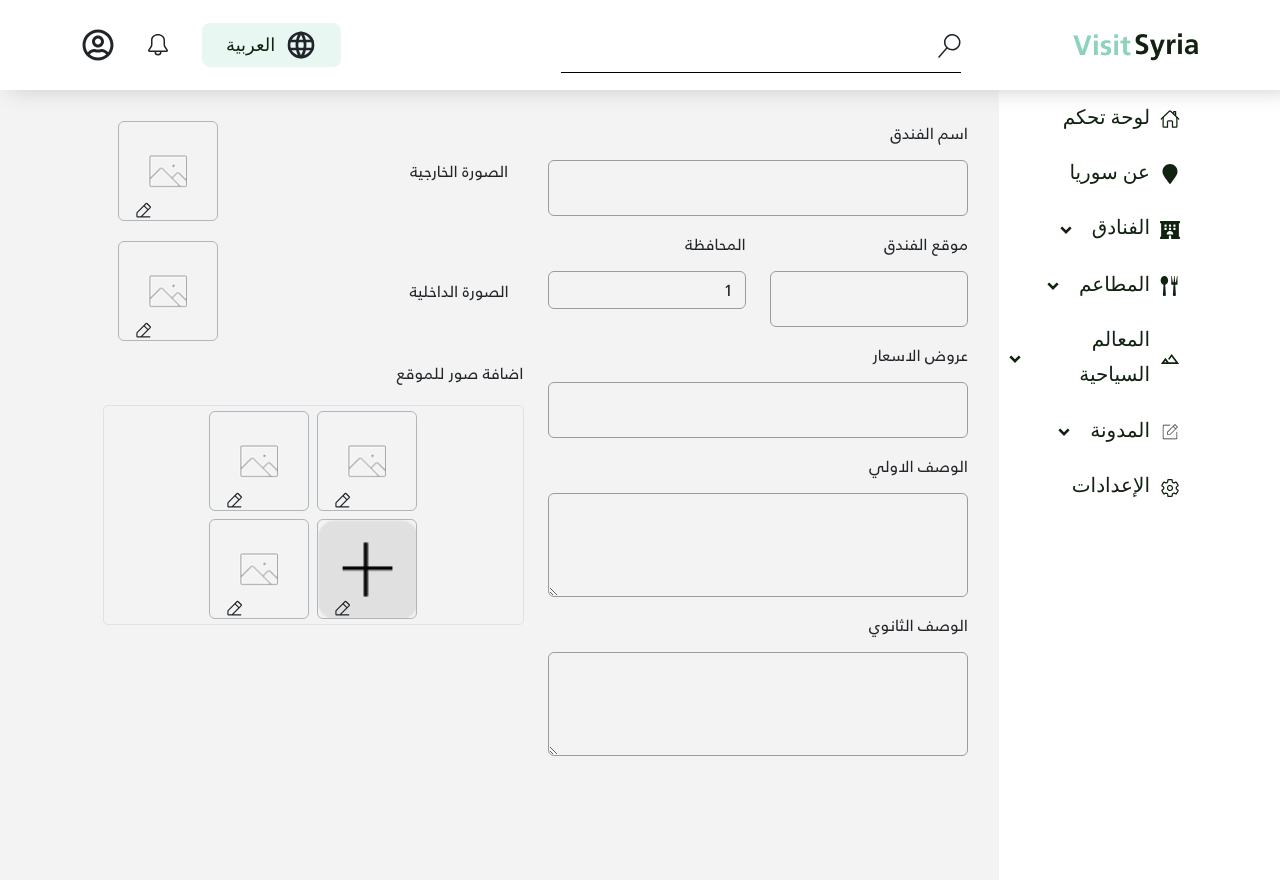
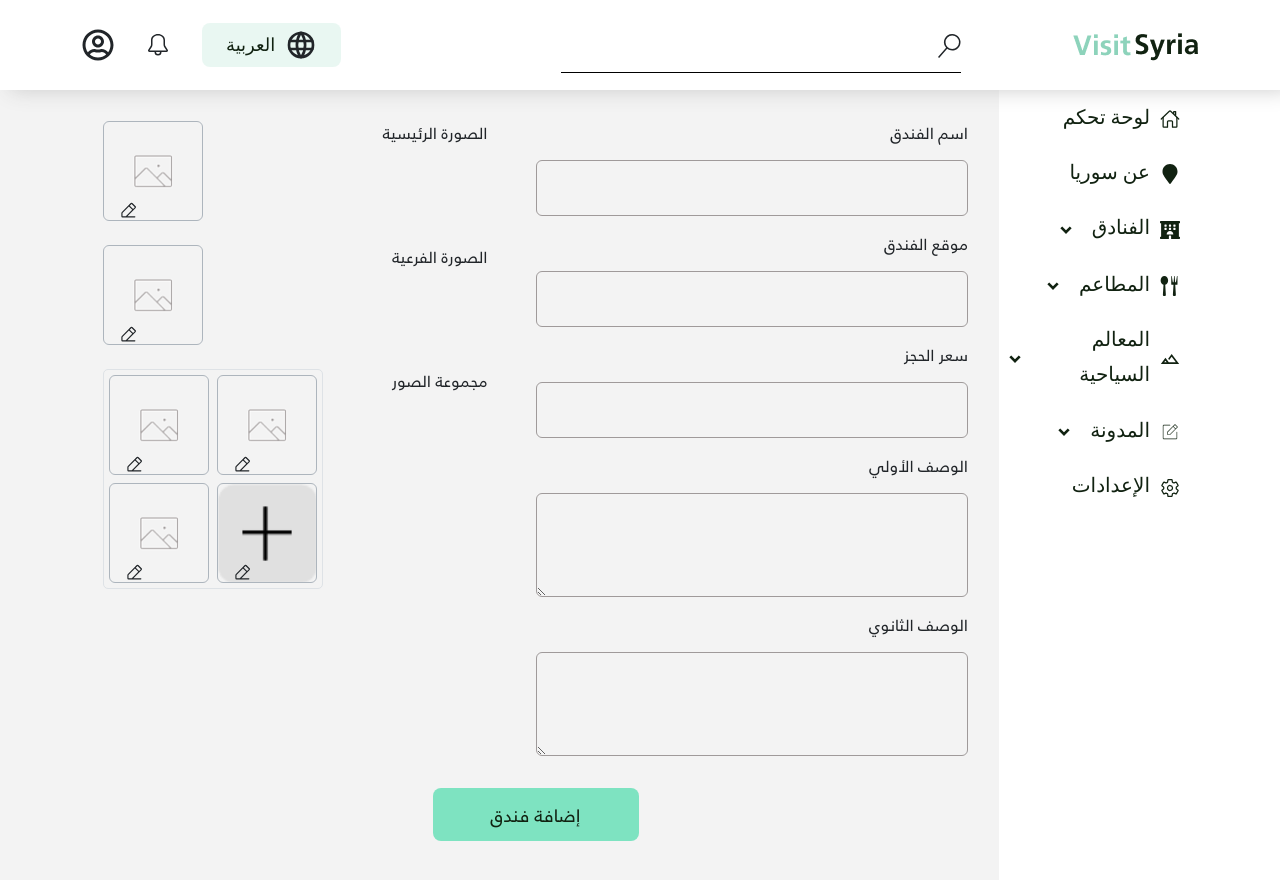
Before and after one commit to MoonesMezher/visit-syria-dashboard, a React (Vite) app: page /hotels/add in a window 1280 px wide. Shown: the top 880 px of the page. Before the commit the page ends 824 px from the top, so only its background shows below. Built offline with nearby package versions, Linux system fonts and the light colour scheme.

Commit message:
filter and sort data

```diff
--- a/src/components/Shared/MainSearchInput/MainSearchInput.jsx
+++ b/src/components/Shared/MainSearchInput/MainSearchInput.jsx
@@ -1,9 +1,17 @@
 import { VscSearch } from "react-icons/vsc"
 import "./MainSearchInput.css"
-const MainSearchInput = () => {
+const MainSearchInput = ({placeholder,onChange }) => {
+
+        const handleChange = (event) => {
+            if (onChange) {
+                onChange(event);
+            }
+        };
+
     return (
+
         <div className="search-box-ay">
-            <input type='text' name='search' placeholder="بحث عن فندق"/>
+            <input type='text' name='search' onChange={handleChange} placeholder={placeholder}/>
             <VscSearch className='search-icon'/>
         </div>
     )
--- a/src/constant/api/FetchData.js
+++ b/src/constant/api/FetchData.js
@@ -22,23 +22,24 @@ export const useFetchCities = () => {
 };
 
 // Custom Hook for Fetching Hotels
-export const useFetchHotels = (currentPage,getItem) => {
+export const useFetchHotels = (currentPage,getItem, selectedCity, sortBy) => {
     const [hotels, setHotels] = useState([]);
     const [totalPages, setTotalPages] = useState(0);
     const [isLoadingHotels, setIsLoadingHotels] = useState(false);
 
     useEffect(() => {
         setIsLoadingHotels(true);
-        axios.get(`http://127.0.0.1:8000/api/hotels?page=${currentPage}`)
+        const cityQuery = selectedCity ? `&city=${selectedCity}` : '';
+        const sortQuery = sortBy ? `&sort_by=${sortBy}` : '';
+        axios.get(`http://127.0.0.1:8000/api/hotels?page=${currentPage}${cityQuery}${sortQuery}`)
             .then(res => {
                 setHotels(res.data.data);
                 setTotalPages(res.data.pagination.total_pages);
             })
             .finally(() => setIsLoadingHotels(false));
-    }, [currentPage,getItem]);
-
-    return { hotels, totalPages, isLoadingHotels };
-};
+        }, [currentPage, getItem, selectedCity, sortBy]);
+        return { hotels, totalPages, isLoadingHotels };
+    };
 
 export const deleteItem = (itemId,setGetItem) => {
     axios.delete(`http://127.0.0.1:8000/api/hotels/${itemId}`, null)
--- a/src/pages/AddHotel/AddHotel.jsx
+++ b/src/pages/AddHotel/AddHotel.jsx
@@ -1,42 +1,87 @@
-import { useState } from "react"
-import "./AddHotel.css"
-import MainInput from "../../components/Shared/MainInput/MainInput"
-import MainPhotoInput from "../../components/Shared/MainPhotoInput/MainPhotoInput"
+import MainInput from "../../components/Shared/MainInput/MainInput";
 import MainPhotoGroupInput from "../../components/Shared/MainPhotoGroupInput/MainPhotoGroupInput";
+import MainPhotoInput from "../../components/Shared/MainPhotoInput/MainPhotoInput";
+import MainButton from '../../components/Shared/MainButton/MainButton'
+import { useState } from "react";
+import axios from "axios";
+// import APIS from "../../constant/api";
+import { toast } from "react-toastify";
+import { useNavigate } from "react-router-dom";
 
 const AddHotel = () => {
-    const [img,setImg] = useState("");
-    const [multiImg,setMultiImg] = useState("");
+const [imgs, setImgs] = useState([]);
+const [logo, setLogo] = useState();
+const [cover, setCover] = useState();
+const [name, setName] = useState();
+const [location, setLocation] = useState();
+const [city, setCity] = useState();
+const [price, setPrice] = useState();
+const [mainDesc, setMainDesc] = useState();
+const [secondDesc, setSecondDesc] = useState();
+
+const to = useNavigate();
+
+const handleAddHotel = async () => {
+    const data = new FormData();
+
+    data.append('name', name)
+    data.append('city_id', city)
+    data.append('location', location)
+    data.append('price', price)
+    data.append('primary_description', mainDesc)
+    data.append('secondary_description', secondDesc)
+    data.append('imgs', imgs)
+    data.append('cover_img', cover)
+    data.append('logo', logo)
+
+    axios.post('http://127.0.0.1:8000/api/hotels', data, {
+    headers: {
+        'Content-Type': 'multipart/form-data',
+        'Authorization': 'Bearer ' + localStorage.getItem('token')
+    }
+    })
+    .then(res => {
+        if(res.statusCode === 200) {
+        toast.success('تمت الإضافة بنجاح')
+        to('/resturants');
+        }
+    })
+    .catch(err =>{
+        toast.error(err.message)
+    });
+}
+
 return (
-        <section className="add-hotel-ay">
-            <div className="row">
-                <div className="col add-img-ay">
-                    <div className="main-photo-ay">
-                        <label htmlFor="">الصورة الخارجية</label><MainPhotoInput img={img} setImg={setImg}/>
+    <>
+    <section className="d-flex justify-content-end w-100 gap-5">
+        <div className="d-flex flex-column gap-4 flex-fill">
+        <div className="d-flex justify-content-between">
+            <MainPhotoInput img={cover} setImg={setCover}/>
+            <label>الصورة الرئيسية</label>
         </div>
-                    <div className="main-photo-ay">
-                        <label htmlFor="">الصورة الداخلية</label><MainPhotoInput img={img} setImg={setImg}/>
+        <div className="d-flex justify-content-between">
+            <MainPhotoInput img={logo} setImg={setLogo}/>
+            <label className="">الصورة الفرعية</label>
         </div>
-                    <label htmlFor=""> اضافة صور للموقع</label>
-                    <MainPhotoGroupInput imgs={multiImg} setImgs={setMultiImg}/>
-                </div>
-                <div className="col">
-                    <MainInput label={'اسم الفندق'} type={'text'}/>
-                    <div className="row location-row-ay">
-                        <div className="col">
-                            <MainInput label={'المحافظة'} type={'select'} options={[1, 2, 3, 4]}/>
-                        </div>
-                        <div className="col">
-                            <MainInput label={'موقع الفندق'} type={'text'}/>
+        <div className="d-flex justify-content-between">
+            <MainPhotoGroupInput imgs={imgs} setImgs={setImgs}/>
+            <label>مجموعة الصور</label>
         </div>
         </div>
-                    <MainInput label={'عروض الاسعار'} type={'text'}/>
-                    <MainInput label={'الوصف الاولي'} type={'textarea'}/>
-                    <MainInput label={'الوصف الثانوي'} type={'textarea'}/>
-                </div>
+        <div className="w-50">
+        <MainInput label={'اسم الفندق'} name={'name'} value={name} setInputValue={setName} type={'text'} options={''}/>
+        <MainInput label={'موقع الفندق'} name={'location'} value={location} setInputValue={setLocation} type={'text'} options={''}/>
+        <MainInput label={'سعر الحجز '} name={'price'} value={price} setInputValue={setPrice} type={'text'} options={''}/>
+        <MainInput label={'الوصف الأولي'} name={'main-desc'} setInputValue={setMainDesc} value={mainDesc} type={'textarea'} options={''}/>
+        <MainInput label={'الوصف الثانوي'} name={'second-desc'} value={secondDesc} setInputValue={setSecondDesc} type={'textarea'} options={''}/>
         </div>
     </section>
-    )
-}
+    <div className="mx-auto mt-3" style={{width: 'fit-content'}} onClick={handleAddHotel}>
+        <MainButton text={'إضافة فندق'}/>
+    </div>
+    </>
+);
+};
+
 
 export default AddHotel
--- a/src/pages/Hotel/Hotel.jsx
+++ b/src/pages/Hotel/Hotel.jsx
@@ -3,46 +3,70 @@ import MainTable from "../../components/Shared/MainTable/MainTable";
 import "./Hotel.css"
 import MainButton from "../../components/Shared/MainButton/MainButton";
 import MainSearchInput from "../../components/Shared/MainSearchInput/MainSearchInput";
-import { useState } from "react";
+import { useEffect, useState } from "react";
 import { useNavigate } from "react-router-dom";
 import { deleteItem, useFetchCities, useFetchHotels } from "../../constant/api/FetchData";
 
 const Hotel = () => {
 
-    const options = ['id','اسم الفندق','المحافظة','عروض الاسعار'];
+    const options = [
+        { label: 'الاسم', value: 'name' },
+        { label: 'المدينة', value: 'city_name' },
+        { label: 'سعر الحجز', value: 'price' }
+    ];
     const headers = ["id", "اسم الفندق", "الموقع", "الوصف", "عرض الأسعار"];
     const [currentPage, setCurrentPage] = useState(1);
     const [getItem, setGetItem] = useState(true);
+    const [selectedCity, setSelectedCity] = useState('');
+    const [sortBy,setSortBy] = useState('');
     const navigate = useNavigate()
 
     // Fetch data (cities and hotels)
     const { cities, cityNames, isLoadingCities } = useFetchCities();
-    const { hotels, totalPages, isLoadingHotels } = useFetchHotels(currentPage,getItem);
+    const { hotels, totalPages, isLoadingHotels } = useFetchHotels(currentPage,getItem, selectedCity, sortBy);
     const isLoading = isLoadingCities || isLoadingHotels;
+    // State for managing the search query
+    const [searchQuery, setSearchQuery] = useState("");
+
+
+    const transformedHotels = hotels.map(hotel => ({
+        id: hotel.id, // Explicitly naming the itemId
+        data: [
+            hotel.id,
+            hotel.name,
+            hotel.city_name,
+            hotel.primary_description,
+            hotel.price,
+        ]
+    }));
+
+    // Filter hotels based on the search query
+    const filteredHotels = searchQuery
+    ? transformedHotels.filter(hotel =>
+            hotel.data[1].toLowerCase().includes(searchQuery.toLowerCase())
+        )
+    : transformedHotels;
+
 
     // Function to handle page change
     const handlePageChange = (pageNumber) => {
         setCurrentPage(pageNumber);
     };
 
-    const transformedHotels = hotels.map(hotel => ({
-        id: hotel.id, // Explicitly naming the itemId
-        data: [
-            hotel.id,
-            hotel.name,
-            hotel.city_id,
-            hotel.primary_description,
-            hotel.price,
-        ]
-    }));
-
+    //  Function to handle Delete hotel
     const handleDelete = (itemId) => {
         deleteItem(itemId,setGetItem); // Use the deleteHotel function from the hook
     };
 
+    //  Function to handle update hotel button
     const handleEdit = (itemId) => {
         navigate(`/hotels/edit/${itemId}`)
     };
+
+    // Effect to watch for changes in hotels and reset search query if necessary
+    useEffect(() => {
+        setSearchQuery("");
+    }, [hotels]);
 
     return (
         <section className="hotel-management">
@@ -55,15 +79,15 @@ const Hotel = () => {
             }
             <div className="hotel-btn">
                 <div className="filter">
-                    <MainSelect title="كامل القطر" options={cityNames}/>
-                    <MainSelect title="ترتيب حسب" options={options}/>
+                    <MainSelect title="كامل القطر" options={['كامل القطر',...cityNames]} onSelect={(option) => setSelectedCity(option === 'كامل القطر' ? '' : option)}/>
+                    <MainSelect title="ترتيب حسب" options={['ترتيب حسب',...options]} onSelect={(option) => setSortBy(option === 'ترتيب حسب' ? '' : option)}/>
                 </div>
                 <div className="add-search">
-                    <MainSearchInput/>
+                    <MainSearchInput placeholder = " البحث عن فندق"  onChange={(e) => setSearchQuery(e.target.value)}/>
                     <MainButton text={'اضافة فندق'} goTo="/hotels/add"/>
                 </div>
             </div>
-            <MainTable data={transformedHotels} headers={headers} totalPages={totalPages} onPageChange={handlePageChange} onDelete={handleDelete} onEdit={handleEdit} />
+            <MainTable data={filteredHotels} headers={headers} totalPages={totalPages} onPageChange={handlePageChange} onDelete={handleDelete} onEdit={handleEdit} />
         </section>
     )
 }
```
Also changed, not shown: src/components/Shared/MainSelect/MainSelect.jsx (+11 -5 lines). Lines whose indentation alone changed are shown as unchanged.
